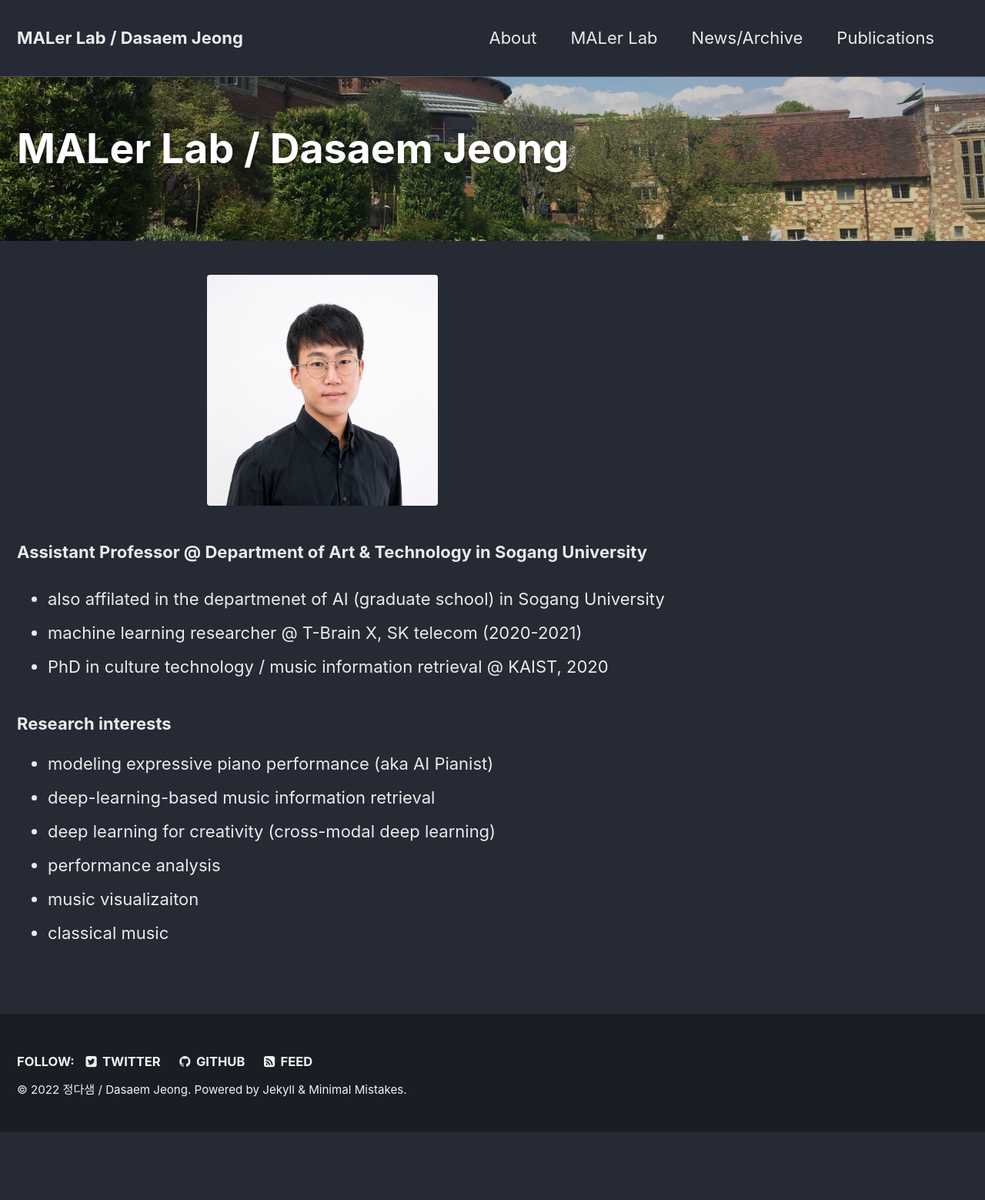
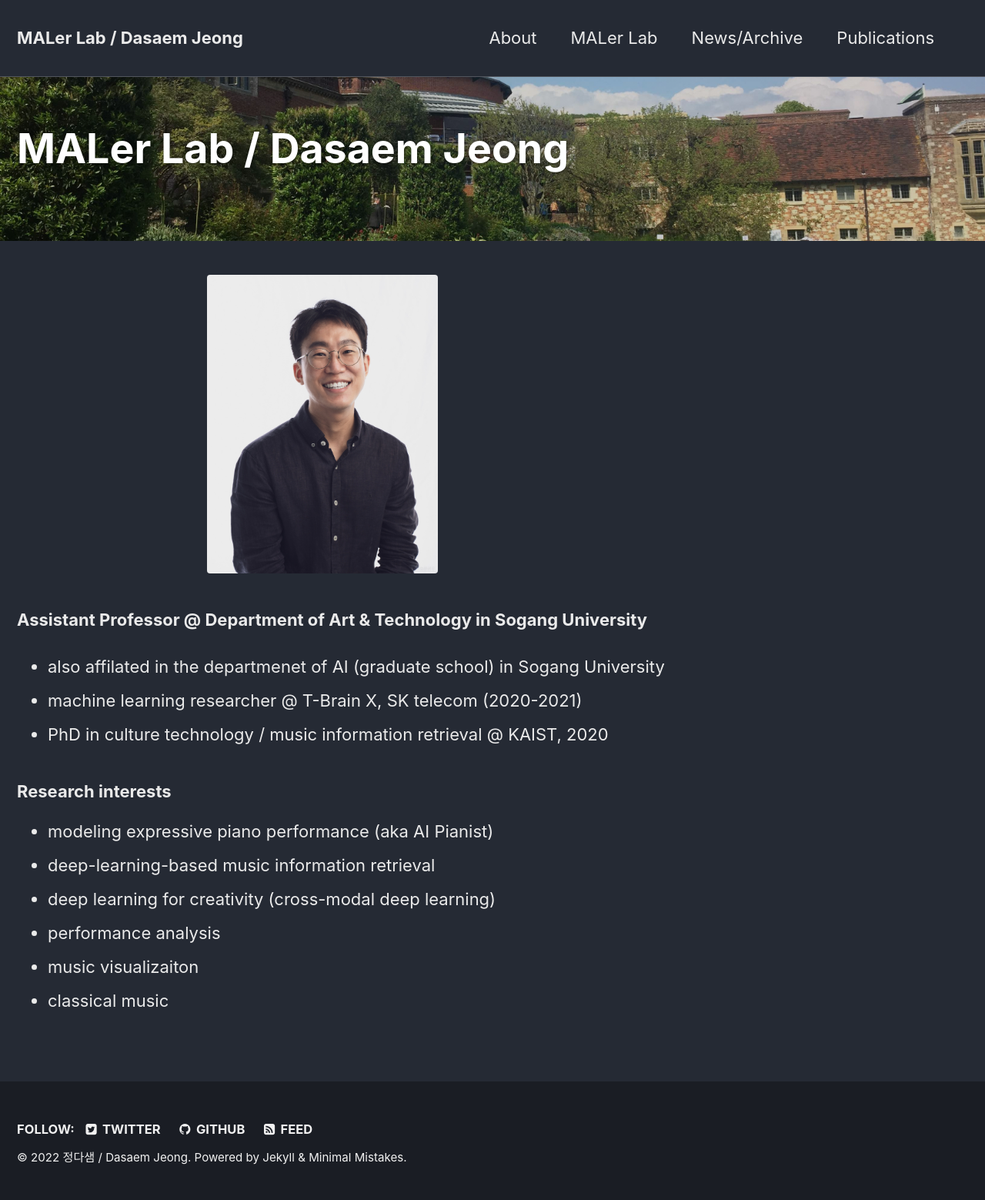
Before and after one commit to jdasam/jdasam.github.io, a Jekyll site: the page built from index.md, in a window 1280 px wide. Shown: the whole page at 77% size. Built offline with Jekyll 4.4.1, drawn with Linux system fonts in a browser that asks for light colours; the list of posts is cut into pages by our own code; before the commit the page ends 1471 px from its top, so only the background shows below that.

Commit message:
change profile

```diff
--- a/index.md
+++ b/index.md
@@ -6,7 +6,7 @@ header:
 <!-- author_profile: true -->
 ---
 <figure>
- <img src="{{ site.url }}{{ site.baseurl }}/assets/images/dasaem_jeong_profile.jpg" style="margin: 0 20% 0 20%; width:300px;display:block">
+ <img src="{{ site.url }}{{ site.baseurl }}/assets/images/prof_2022.jpg" style="margin: 0 20% 0 20%; width:300px;display:block">
 <!--   <figcaption><italic>Me giving speech as a student representative in the Commemoration of the 49th Anniversary of KAIST</italic></figcaption> -->
 </figure>
 
```
Also changed, not shown: assets/images/prof_2022.jpg (added).
